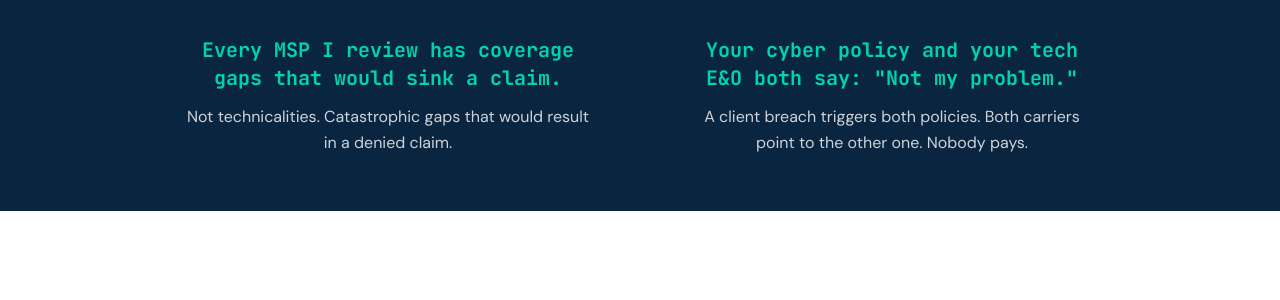
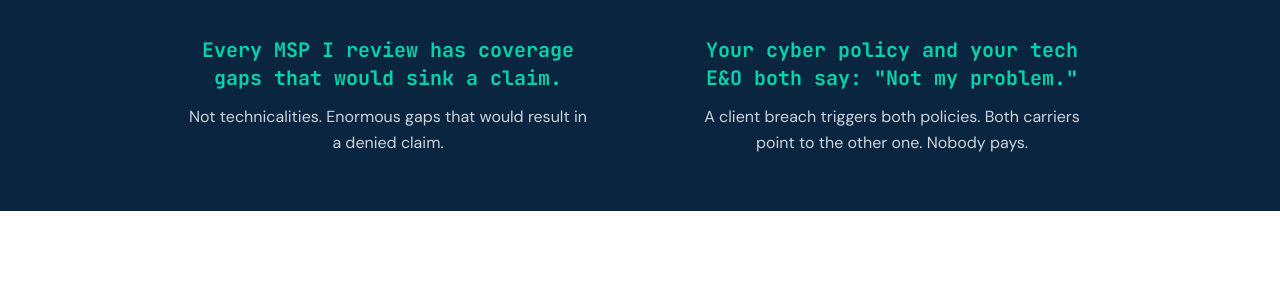
Before and after one commit to joeproe1/breezyins.com, a Jekyll site: the page built from index.html, in a window 1280 px wide and 900 px high, scrolled down 873 px. Shown: the part 154-454 px from the top of the window. Built offline with Jekyll 4.4.1, drawn with Linux system fonts in a browser that asks for light colours.

Commit message:
Homepage: catastrophic -> enormous for coverage gaps description
Co-Authored-By: Claude Opus 4.6 <noreply@anthropic.com>

```diff
--- a/index.html
+++ b/index.html
@@ -76,7 +76,7 @@ description: "Your contracts create liabilities your insurance will not cover. I
     <div class="stats-grid">
       <div class="stat-item">
         <div class="stat-headline">Every MSP I review has coverage gaps that would sink a claim.</div>
-        <p class="stat-body">Not technicalities. Catastrophic gaps that would result in a denied claim.</p>
+        <p class="stat-body">Not technicalities. Enormous gaps that would result in a denied claim.</p>
       </div>
       <div class="stat-item">
         <div class="stat-headline">Your cyber policy and your tech E&amp;O both say: "Not my problem."</div>
```
